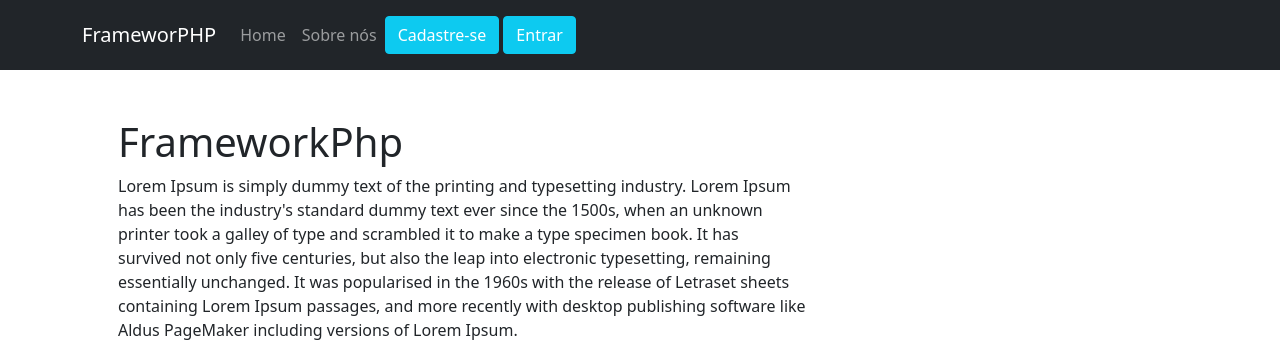
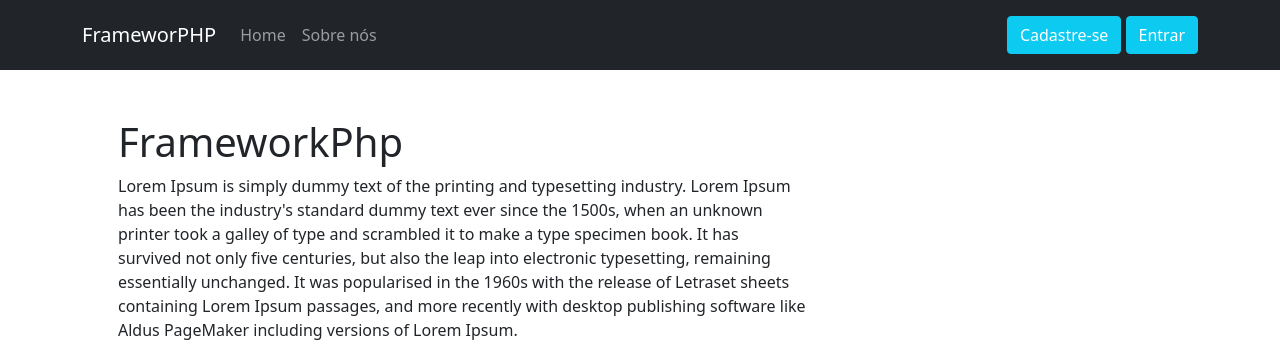
Before and after one commit to ThiagoHouse/frameworkPhp, a PHP site: page /frameworkPhp/ in a window 1280 px wide. Shown: the top 359 px of the page. Run offline with PHP 8.4, Linux system fonts and the light colour scheme.

Commit message:
Ajusta o Layout da navbar

```diff
--- a/app/Views/topo.php
+++ b/app/Views/topo.php
@@ -1,6 +1,6 @@
 <header class="bg-dark">
     <div class="container">
-        <nav class="navbar navbar-expand-sm navbar-dark">
+        <nav class="navbar navbar-expand-sm navbar-dark ">
             <a class="navbar-brand" href="<?=URL?>">FrameworPHP</a>
             <button class="navbar-toggler" type="button" data-toggle="collapse"
             data-target="#navbarSupportedContent" aria-controls="navbarSupportedContent"
@@ -18,11 +18,12 @@
                     </li>
                 </ul>
 
-                <span class="navbar-text">
+
+            </div>
+            <span class="float-right navbar-text">
                     <a class = "btn btn-info" href="<?=URL?>/usuarios/cadastrar" data-tooltip="tooltip" title="Não tem uma conta? Cadastre-se">Cadastre-se</a>
                     <a class = "btn btn-info" href="#" data-tooltip="tooltip" title="Tem uma conta? Faça login">Entrar</a>
-                </span>
-            </div>
+            </span>
         </nav>
     </div>
 </header>
```
